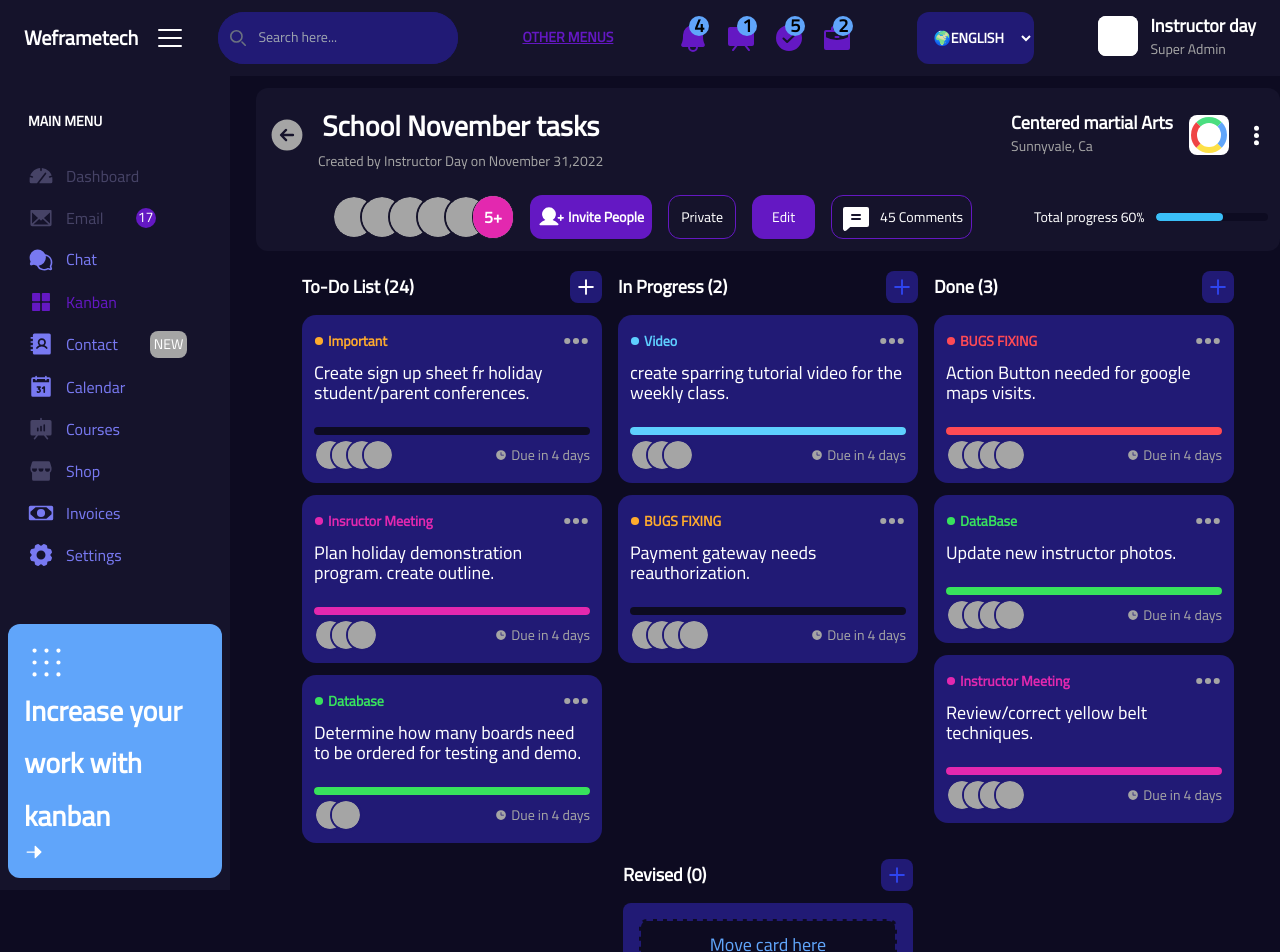
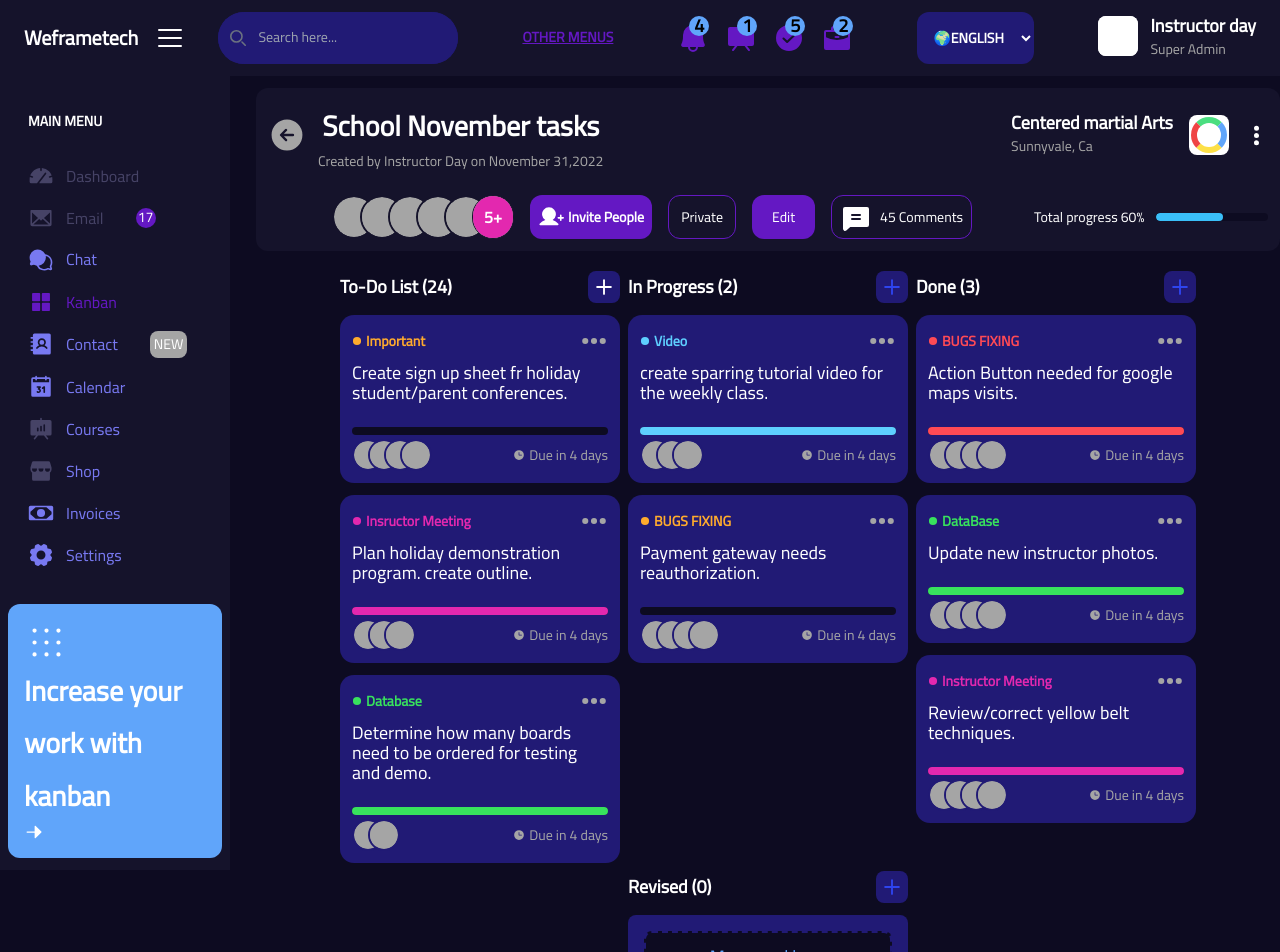
Before and after one commit to anurag-327/Assignment-Anurag, a Next.js app: page / in a window 1280 px wide. Shown: the top 952 px of the page. Built offline with nearby package versions, Linux system fonts and the light colour scheme.

Commit message:
rebase previous commits

```diff
--- a/components/ListHeading.jsx
+++ b/components/ListHeading.jsx
@@ -1,7 +1,7 @@
 import { Plus } from "phosphor-react"
 const ListHeading = ({name,count,color}) => {
   return (
-    <div className="flex  min-w-[290px]  items-center justify-between">
+    <div className="flex  w-[280px]  items-center justify-between">
         <h2 className="text-base font-bold text-white">{name} ({count})</h2>
         <div className="flex items-center justify-center w-8 h-8 text-white rounded-lg cursor-pointer bg-primary">
           <Plus size={20} color={color} weight="bold" />
--- a/components/Slider.jsx
+++ b/components/Slider.jsx
@@ -66,7 +66,7 @@ const Slider = () => {
                 </select>
             </div>
         </div>
-        <div className="p-4 mt-10 overflow-hidden bg-blue-400 rounded-xl">
+        <div className="p-4 mt-5 overflow-hidden bg-blue-400 rounded-xl">
             <DotsNine size={45} color="#ffffff" weight="fill" />
             <span  className="text-lg font-semibold text-white">Increase your work with kanban</span>
             <ArrowRight size={20} color="#ffffff" weight="fill" />
--- a/components/TodoCard.jsx
+++ b/components/TodoCard.jsx
@@ -3,8 +3,6 @@ import { Circle, DotsThreeOutline, Clock, X } from "phosphor-react"
 import AvatarGroup from "./AvatarGroup"
 import { Progress } from 'react-sweet-progress';
 import "react-sweet-progress/lib/style.css";
-// import PropTypes from 'prop-types';
-// import ProgressBar from "@ramonak/react-progress-bar";
 import { useState } from "react";
 const TodoCard = ({item}) => {
     const [open,setOpen]=useState(false);
@@ -32,9 +30,9 @@ const TodoCard = ({item}) => {
     const defaultColor=item.color;
     const progress="w-["+item.progress+"%]";
   return (
-    <div className="w-[300px] relative  box-border  bg-primary rounded-[14px]  p-3">
+    <div className="w-[280px] relative  box-border  bg-primary rounded-[14px]  p-3">
         {
-            open&&<div className="absolute flex flex-col justify-center items-center rounded-[14px]  w-[300px] top-0 bottom-0 right-0 left-0 bg-black opacity-90 z-50">
+            open&&<div className="absolute flex flex-col justify-center items-center rounded-[14px]  w-[280px] top-0 bottom-0 right-0 left-0 bg-black opacity-90 z-50">
                 <button className="absolute right-2 top-2" onClick={()=> setOpen(false)}>
                     <X size={30} color="#ffffff" weight="fill" />
                 </button>
--- a/components/TodoSection.jsx
+++ b/components/TodoSection.jsx
@@ -5,7 +5,7 @@ import TodoList from "./TodoList"
 
 const TodoSection = () => {
   return (
-    <div className="flex flex-wrap justify-center w-full gap-4 mx-auto">
+    <div className="flex flex-wrap justify-center w-full gap-2">
       <TodoList />
       <InProgresss />
       <DoneSection />
```
